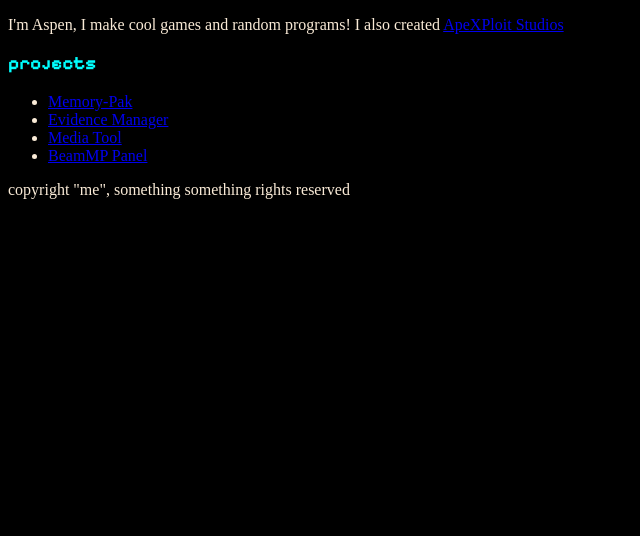
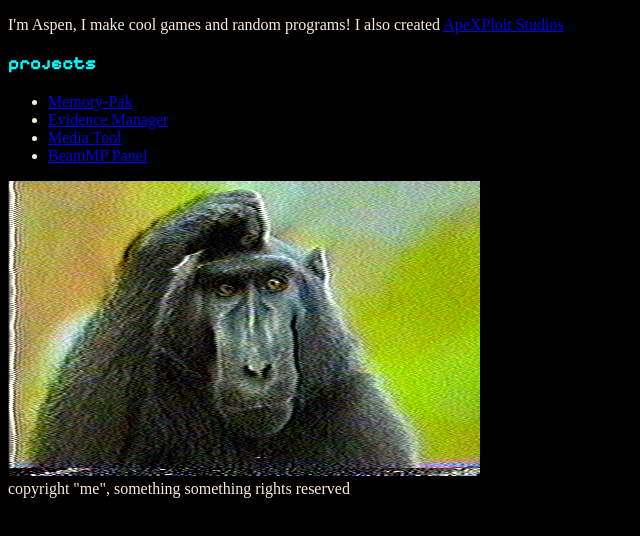
Before and after one commit to Aspenini/Aspenini, a plain HTML site: page index.html in a window 1280 px wide. Shown: the part 106-642 px from the top of the page, without its empty margins (0-640 px from the left). Drawn offline with Linux system fonts and the light colour scheme.

Commit message:
the monkey

```diff
--- a/index.html
+++ b/index.html
@@ -14,6 +14,7 @@
             <li><a href="https://media-tool.aspenini.com/">Media Tool</a></li>
             <li><a href="https://github.com/Aspenini/BeamMP-Panel">BeamMP Panel</a></li>
         </ul>
+        <img src="img/monke.jpg" alt="Image of Monkey with VHS filter">
         <footer>copyright "me", something something rights reserved</footer>
     </body>
 </html>
```
Also changed, not shown: img/monke.jpg (added).
